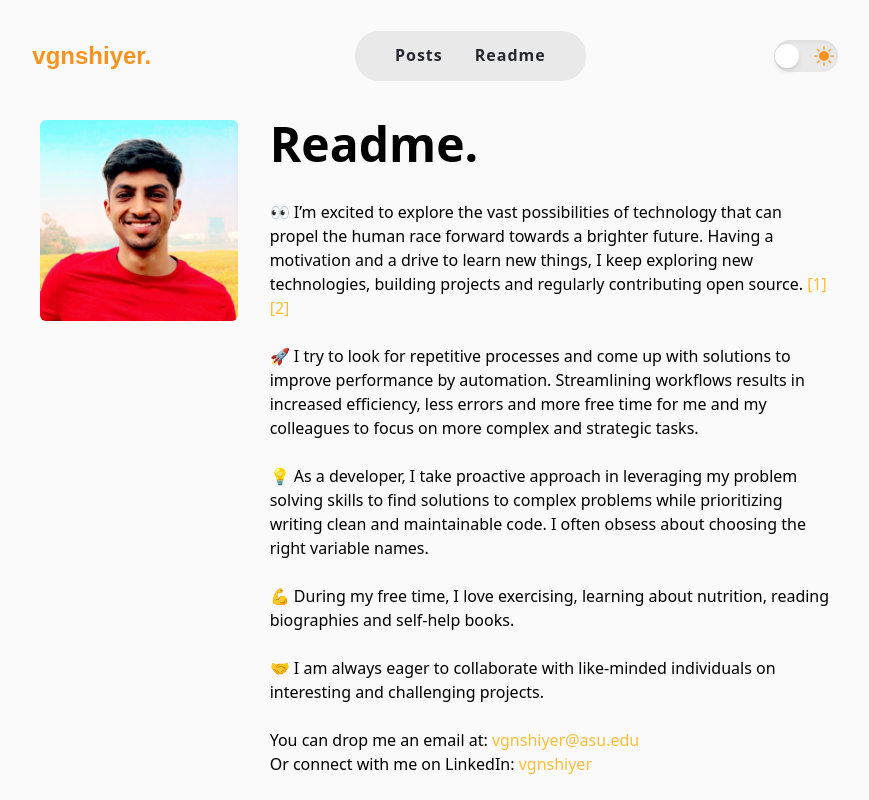
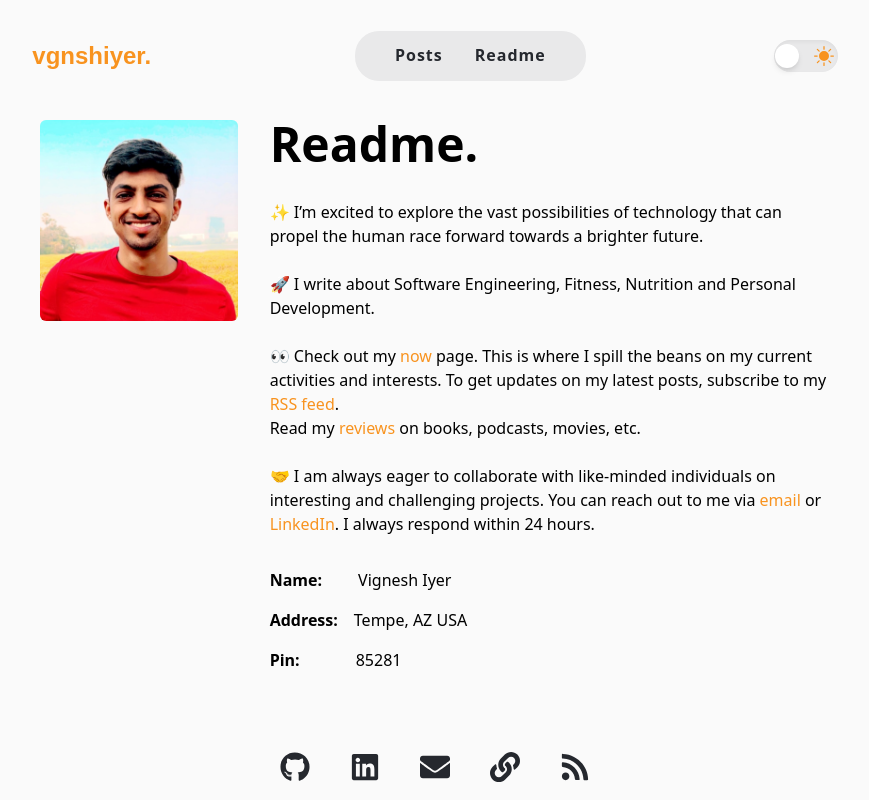
Before and after one commit to vgnshiyer/vgnshiyer.github.io, a Next.js app: page /about in a window 1280 px wide. Shown: the top 800 px of the page, without its empty margins (205-1074 px from the left). Built offline with nearby package versions, Linux system fonts and the light colour scheme.

Commit message:
chore: modified readme page

```diff
--- a/components/Readme.tsx
+++ b/components/Readme.tsx
@@ -5,32 +5,55 @@
 const Readme = () => {
   const readme = getReadmeData();
   return (
-        <div className="flex flex-col md:flex-row items-start mt-8 sm:mx-8">
+    <div className="mt-8 flex flex-col items-start sm:mx-8 md:flex-row">
       {/* <img className="max-w-1/2 md:max-w-1/3 lg:max-w-1/4 2xl:max-w-4/20 rounded-md mr-8 mb-8" src="/images/readme_img.jpg" alt="Readme" loading="lazy" /> */}
-            <Image className="max-w-1/2 md:max-w-1/3 lg:max-w-1/4 2xl:max-w-4/20 rounded-md mr-8 mb-8" src="/images/readme_img.jpg" alt="Readme" width={500} height={500} loading="lazy" />
+      <Image
+        className="max-w-1/2 md:max-w-1/3 lg:max-w-1/4 2xl:max-w-4/20 mb-8 mr-8 rounded-md"
+        src="/images/readme_img.jpg"
+        alt="Readme"
+        width={500}
+        height={500}
+        loading="lazy"
+      />
 
       <div className="md:mt-0">
-                <h1 className="text-4xl sm:text-5xl font-bold text-black dark:text-white">Readme.</h1>
+        <h1 className="text-4xl font-bold text-black sm:text-5xl dark:text-white">
+          Readme.
+        </h1>
 
-                <Markdown className="mt-8 text-black dark:text-white">{readme.content}</Markdown>
+        <Markdown
+          options={{
+            overrides: {
+              a: {
+                props: {
+                  className:
+                    "text-contrast-light dark:text-contrast-dark hover:underline",
+                },
+              },
+            },
+          }}
+          className="mt-8 text-black dark:text-white"
+        >
+          {readme.content}
+        </Markdown>
 
         <div className="mt-8">
-                    <div className="text-l text-black dark:text-white mb-4">
-                        <span className="font-bold mr-9">Name:</span>
+          <div className="text-l mb-4 text-black dark:text-white">
+            <span className="mr-9 font-bold">Name:</span>
             <span>{readme.data.name}</span>
           </div>
-                    <div className="text-l text-black dark:text-white mb-4">
-                        <span className="font-bold mr-4">Address:</span>
+          <div className="text-l mb-4 text-black dark:text-white">
+            <span className="mr-4 font-bold">Address:</span>
             <span>{readme.data.address}</span>
           </div>
           <div className="text-l text-black dark:text-white">
-                        <span className="font-bold mr-14">Pin:</span>
+            <span className="mr-14 font-bold">Pin:</span>
             <span>{readme.data.pincode}</span>
           </div>
         </div>
       </div>
     </div>
-    )
+  );
 };
 
 export default Readme;
```
Also changed, not shown: public/readme.md, 2 other files (tests, documents, lock files or other folders). Lines whose indentation alone changed are shown as unchanged.
